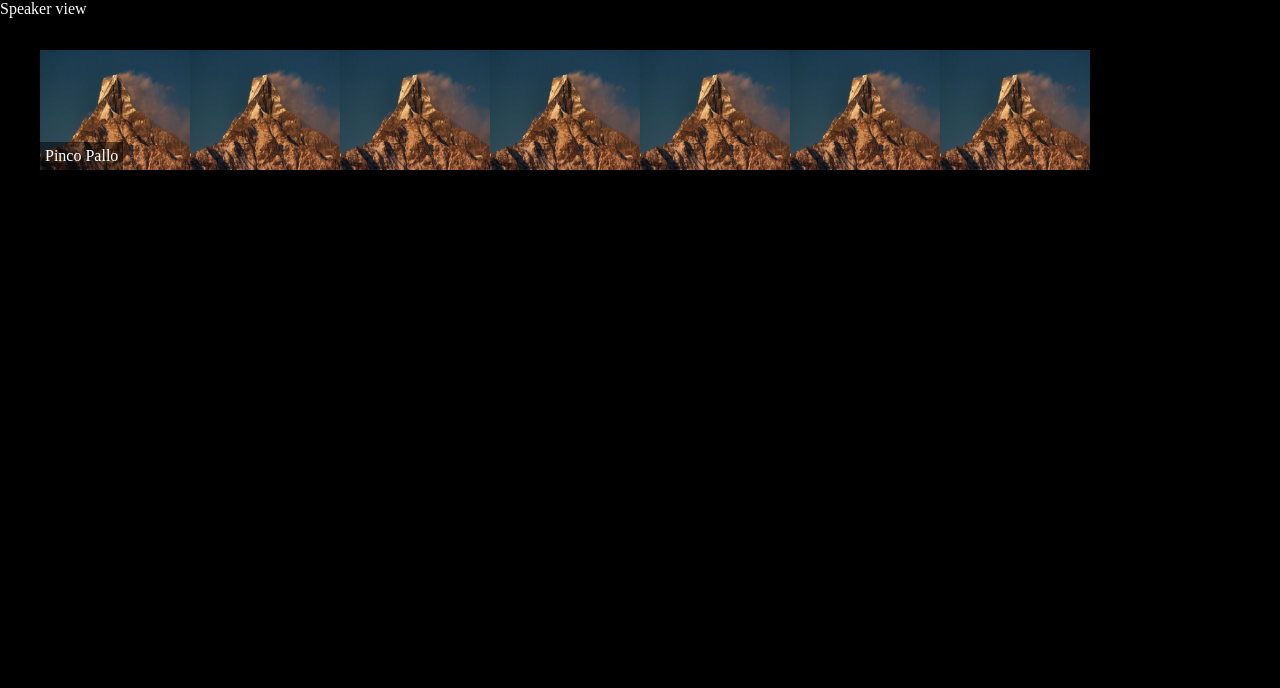
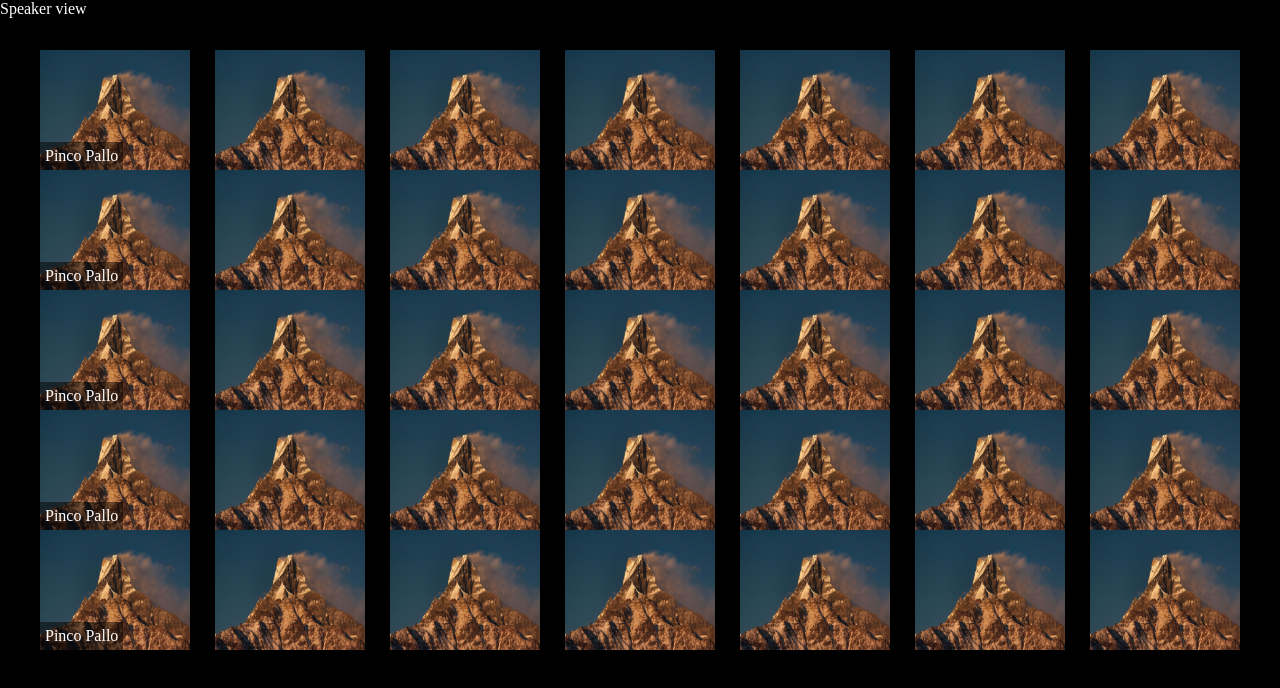
Before and after one commit to Aribunfi/html-css-zoom, a plain HTML site: page index.html in a window 1280 px wide. Drawn offline with Linux system fonts and the light colour scheme.

Commit message:
ripetizioni righe

```diff
--- a/index.html
+++ b/index.html
@@ -19,30 +19,176 @@
 
     <!-- Corpo principale con le file di riquadri dei partecipanti -->
     <main>
+        <!-- prima riga -->
+
 <div class="container">
+
     <div class="speaker">
         <img src="img/p0973lkk.jpg" alt="Montagna">
         <div class="partecipant">Pinco Pallo</div>
     </div>
     <div class="speaker">
         <img src="img/p0973lkk.jpg" alt="Montagna">
+
     </div>
     <div class="speaker">
         <img src="img/p0973lkk.jpg" alt="Montagna">
+
     </div>
     <div class="speaker">
         <img src="img/p0973lkk.jpg" alt="Montagna">
+
     </div>
     <div class="speaker">
         <img src="img/p0973lkk.jpg" alt="Montagna">
+
     </div>
     <div class="speaker">
         <img src="img/p0973lkk.jpg" alt="Montagna">
+
     </div>
     <div class="speaker">
         <img src="img/p0973lkk.jpg" alt="Montagna">
+
     </div>
 </div>
+
+<!-- seconda riga -->
+
+<div class="container">
+
+    <div class="speaker">
+        <img src="img/p0973lkk.jpg" alt="Montagna">
+        <div class="partecipant">Pinco Pallo</div>
+    </div>
+    <div class="speaker">
+        <img src="img/p0973lkk.jpg" alt="Montagna">
+
+    </div>
+    <div class="speaker">
+        <img src="img/p0973lkk.jpg" alt="Montagna">
+
+    </div>
+    <div class="speaker">
+        <img src="img/p0973lkk.jpg" alt="Montagna">
+
+    </div>
+    <div class="speaker">
+        <img src="img/p0973lkk.jpg" alt="Montagna">
+
+    </div>
+    <div class="speaker">
+        <img src="img/p0973lkk.jpg" alt="Montagna">
+
+    </div>
+    <div class="speaker">
+        <img src="img/p0973lkk.jpg" alt="Montagna">
+
+    </div>
+</div>
+
+<!-- terza riga -->
+
+<div class="container">
+
+    <div class="speaker">
+        <img src="img/p0973lkk.jpg" alt="Montagna">
+        <div class="partecipant">Pinco Pallo</div>
+    </div>
+    <div class="speaker">
+        <img src="img/p0973lkk.jpg" alt="Montagna">
+
+    </div>
+    <div class="speaker">
+        <img src="img/p0973lkk.jpg" alt="Montagna">
+
+    </div>
+    <div class="speaker">
+        <img src="img/p0973lkk.jpg" alt="Montagna">
+
+    </div>
+    <div class="speaker">
+        <img src="img/p0973lkk.jpg" alt="Montagna">
+
+    </div>
+    <div class="speaker">
+        <img src="img/p0973lkk.jpg" alt="Montagna">
+
+    </div>
+    <div class="speaker">
+        <img src="img/p0973lkk.jpg" alt="Montagna">
+
+    </div>
+</div>
+
+<!-- quarta riga -->
+
+<div class="container">
+
+    <div class="speaker">
+        <img src="img/p0973lkk.jpg" alt="Montagna">
+        <div class="partecipant">Pinco Pallo</div>
+    </div>
+    <div class="speaker">
+        <img src="img/p0973lkk.jpg" alt="Montagna">
+
+    </div>
+    <div class="speaker">
+        <img src="img/p0973lkk.jpg" alt="Montagna">
+
+    </div>
+    <div class="speaker">
+        <img src="img/p0973lkk.jpg" alt="Montagna">
+
+    </div>
+    <div class="speaker">
+        <img src="img/p0973lkk.jpg" alt="Montagna">
+
+    </div>
+    <div class="speaker">
+        <img src="img/p0973lkk.jpg" alt="Montagna">
+
+    </div>
+    <div class="speaker">
+        <img src="img/p0973lkk.jpg" alt="Montagna">
+
+    </div>
+</div>
+
+<!-- quinta riga -->
+
+<div class="container">
+
+    <div class="speaker">
+        <img src="img/p0973lkk.jpg" alt="Montagna">
+        <div class="partecipant">Pinco Pallo</div>
+    </div>
+    <div class="speaker">
+        <img src="img/p0973lkk.jpg" alt="Montagna">
+
+    </div>
+    <div class="speaker">
+        <img src="img/p0973lkk.jpg" alt="Montagna">
+
+    </div>
+    <div class="speaker">
+        <img src="img/p0973lkk.jpg" alt="Montagna">
+
+    </div>
+    <div class="speaker">
+        <img src="img/p0973lkk.jpg" alt="Montagna">
+
+    </div>
+    <div class="speaker">
+        <img src="img/p0973lkk.jpg" alt="Montagna">
+
+    </div>
+    <div class="speaker">
+        <img src="img/p0973lkk.jpg" alt="Montagna">
+
+    </div>
+</div>
+
     </main>
 </body>
 
--- a/style.css
+++ b/style.css
@@ -18,6 +18,7 @@ header {
     display: flex;
     z-index: 1;
     position: relative;
+    justify-content: space-between;
 }
 
 .speaker {
```
